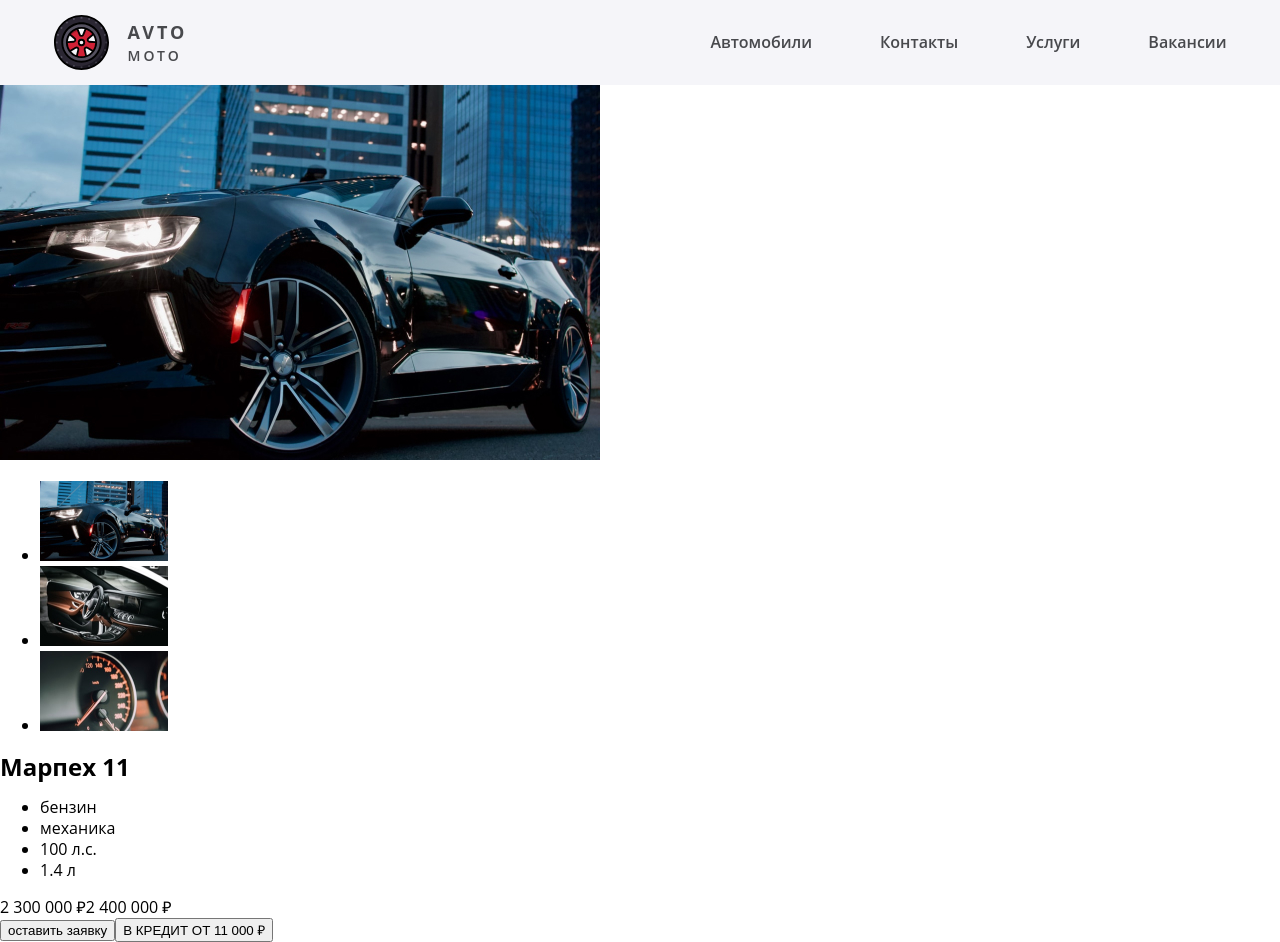
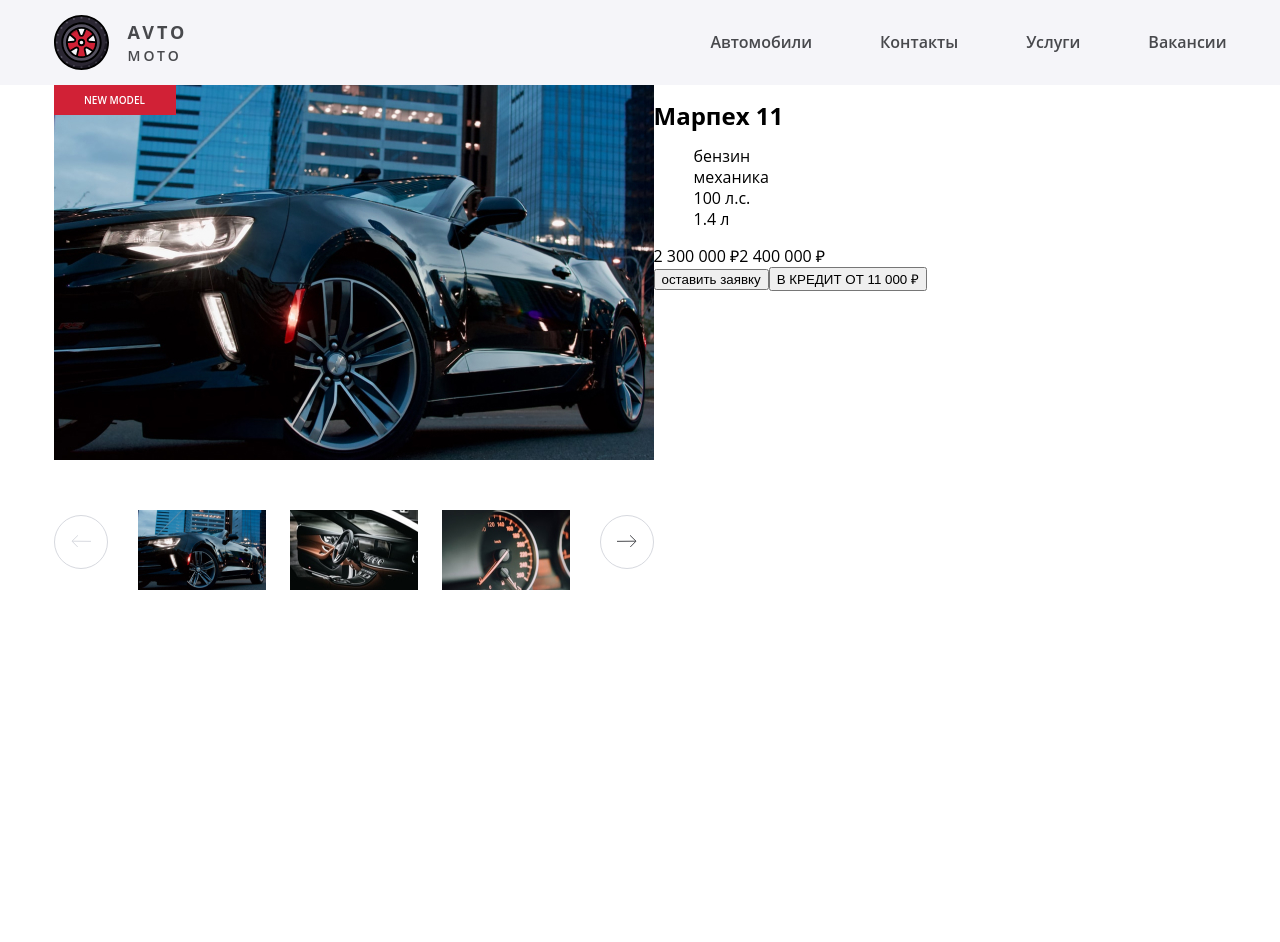
Before and after one commit to alianta/Khrustaleva_avto-moto, a React (Create React App) app in the folder project/: page / in a window 1280 px wide. After the commit the page ends 800 px from the top, so only its background shows below. Built offline with nearby package versions, Linux system fonts and the light colour scheme.

Commit message:
стилизация слайдера

```diff
--- a/project/src/assets/scss/global.scss
+++ b/project/src/assets/scss/global.scss
@@ -2,6 +2,9 @@ $main-font-family: "Open Sans", "Arial", sans-serif;
 $second-font-family: "Roboto", "Arial", sans-serif;
 
 $color-gray-1: #F5F5F9;
-$color-gray-2: #48494D;;
+$color-gray-2: #48494D;
+$color-gray-3: #D7D9DF;
+$color-red-1: #D12136;
+$color-white-1: #FFFFFF;
 
 $desktop-width: 1173px;
--- a/project/src/components/app/app.scss
+++ b/project/src/components/app/app.scss
@@ -2,6 +2,7 @@
 @import '../site-page/site-page.scss';
 @import '../logo/logo.scss';
 @import '../main-navigation/main-navigation.scss';
+@import '../auto-card/auto-card.scss';
 
 .page, .page__body {
   height: 100%;
--- a/project/src/components/auto-card/auto-card.jsx
+++ b/project/src/components/auto-card/auto-card.jsx
@@ -2,9 +2,14 @@ import React from 'react';
 
 function AutoCard() {
   return (
-    <article className="product">
+    <article className="product product--new">
       <section className="product-images">
         <img className="product-images__main" src="img/desktop-slide-1.jpg" width="600" height="375" alt="Фото Марпех 11"/>
+        <a className="product-images__button product-images__button--disable" href="/" aria-label="Предыдущее изображение">
+          <svg className="product-images__icon" width="20" height="13" fill="none" xmlns="http://www.w3.org/2000/svg">
+            <path d="M1.004 6.172 6.918.369M1.004 6.172l5.689 5.797M1.004 6.172l18.977.18" />
+          </svg>
+        </a>
         <ul className="product-images__list">
           <li className="product-images__item product-images__item--current">
             <img src="img/desktop-slide-1-prev.jpg" width="128" height="80" alt="Фото снаружи"/>
@@ -16,6 +21,11 @@ function AutoCard() {
             <img src="img/desktop-slide-3-prev.jpg" width="128" height="80" alt="Фото приборной панели"/>
           </li>
         </ul>
+        <a className="product-images__button" href="/" aria-label="Следующее изображение">
+          <svg className="product-images__icon" width="20" height="13" fill="none" xmlns="http://www.w3.org/2000/svg">
+            <path d="M18.987 6.172 13.075.369m5.912 5.803L13.3 11.969m5.687-5.797-18.972.18"/>
+          </svg>
+        </a>
       </section>
       <section className="product__short-information">
         <h2 className="product__name">Марпех 11</h2>
--- /dev/null
+++ b/project/src/components/auto-card/auto-card.scss
@@ -0,0 +1,78 @@
+.product {
+  display: flex;
+  flex-wrap: wrap;
+  max-width: $desktop-width;
+  margin: 0 auto;
+
+  &--new {
+    .product-images{
+      position: relative;
+      max-width: 600px;
+      display: flex;
+      flex-wrap: wrap;
+      justify-content: space-between;
+      align-items: center;
+
+      &::before {
+        content: 'new model';
+        position: absolute;
+        top: 0;
+        left: 0;
+        width: 122px;
+        height: 30px;
+        background-color: $color-red-1;
+        font-weight: 600;
+        font-size: 10px;
+        text-transform: uppercase;
+        text-align: center;
+        line-height: 30px;
+        color: $color-white-1;
+      }
+    }
+  }
+}
+
+.product-images__button {
+  display: block;
+  width: 52px;
+  height: 52px;
+  border-radius: 50%;
+  border: 1px solid $color-gray-3;
+}
+
+.product-images__list {
+  list-style: none;
+  display: flex;
+  flex-wrap: wrap;
+  padding: 0;
+  max-width: 480px;
+  margin-top: 38px;
+}
+
+.main-features-list {
+  list-style: none;
+}
+
+.product-images__item {
+  margin: 12px;
+}
+
+.product-images__button {
+  display: flex;
+  justify-content: center;
+  align-items: center;
+  text-decoration: none;
+  font-size: 30px;
+
+  .product-images__icon{
+    stroke: $color-gray-2;
+  }
+
+  &--disable {
+    .product-images__icon{
+      stroke: $color-gray-3;
+    }
+  }
+
+
+}
```
